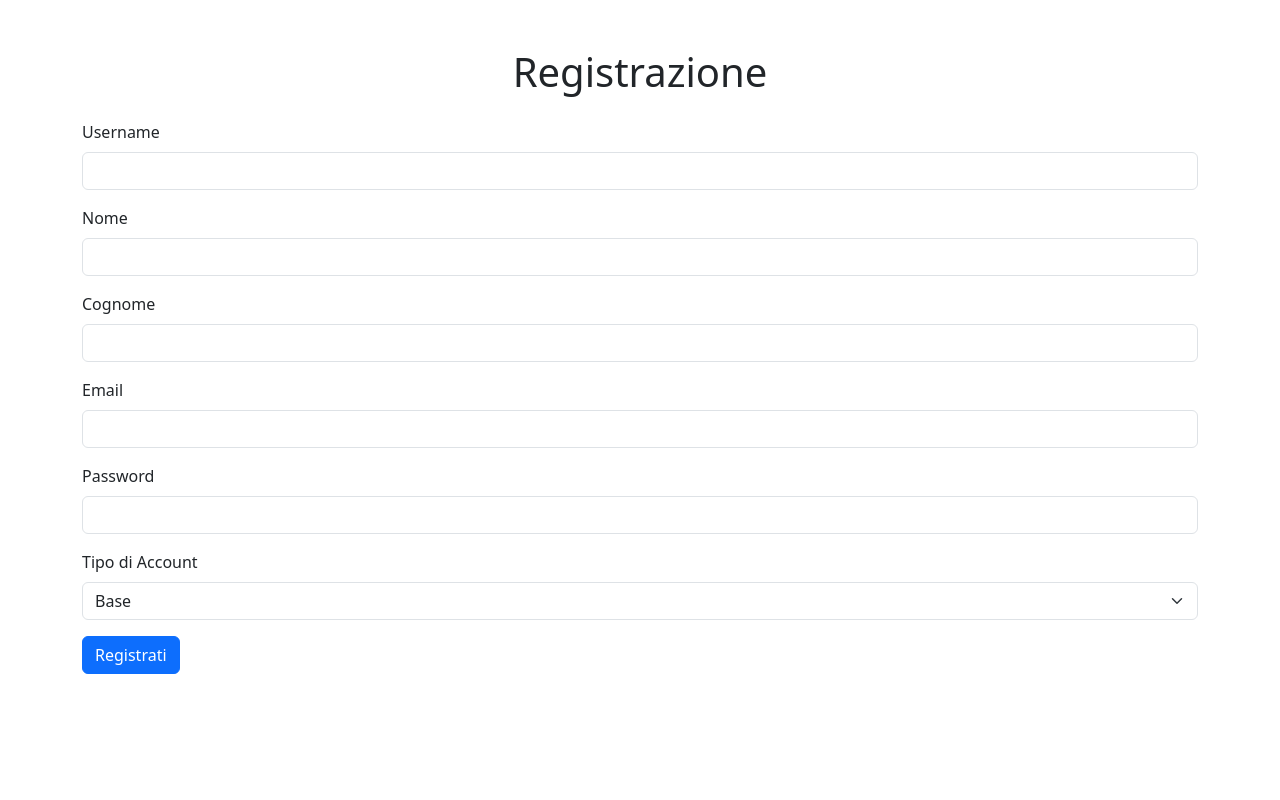
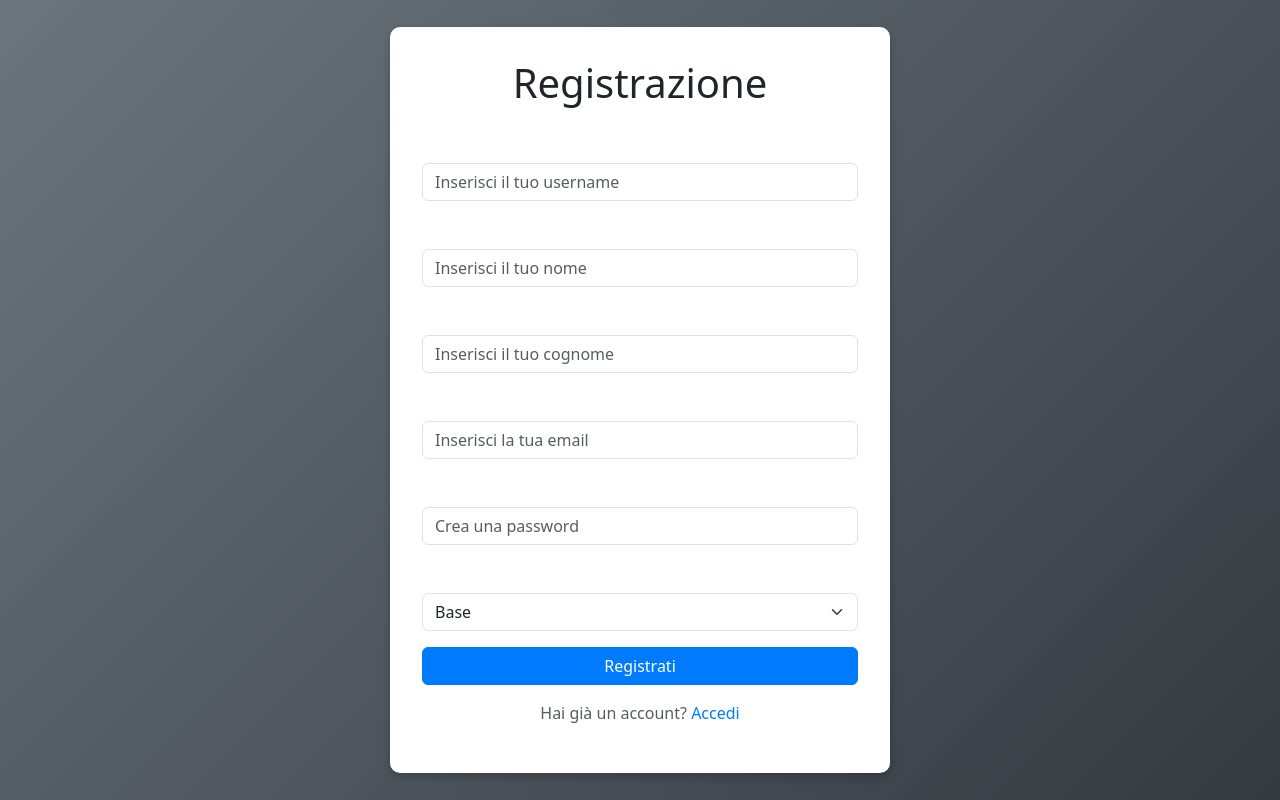
Before and after one commit to ManuelBelotti123/gestionale_viaggi, a PHP site: page /register.php in a window 1280 px wide. Run offline with PHP 8.4, Linux system fonts and the light colour scheme.

Commit message:
Restyling login e register

```diff
--- a/auth/register.php
+++ b/auth/register.php
@@ -36,40 +36,80 @@ if ($_SERVER['REQUEST_METHOD'] === 'POST') {
     <meta name="viewport" content="width=device-width, initial-scale=1.0">
     <title>Registrazione</title>
     <link rel="stylesheet" href="https://cdn.jsdelivr.net/npm/bootstrap@5.3.0-alpha1/dist/css/bootstrap.min.css">
+    <style>
+        body {
+            background: linear-gradient(135deg, #6c757d, #343a40);
+            height: 100vh;
+            display: flex;
+            justify-content: center;
+            align-items: center;
+            color: #fff;
+        }
+        .register-container {
+            background: #fff;
+            padding: 2rem;
+            border-radius: 10px;
+            box-shadow: 0 4px 10px rgba(0, 0, 0, 0.2);
+            width: 100%;
+            max-width: 500px;
+        }
+        .form-control:focus, .form-select:focus {
+            border-color: #007bff;
+            box-shadow: 0 0 5px rgba(0, 123, 255, 0.5);
+        }
+        .btn-primary {
+            background-color: #007bff;
+            border-color: #007bff;
+        }
+        .btn-primary:hover {
+            background-color: #0056b3;
+            border-color: #0056b3;
+        }
+        .text-muted a {
+            text-decoration: none;
+            color: #007bff;
+        }
+        .text-muted a:hover {
+            color: #0056b3;
+        }
+    </style>
 </head>
 <body>
-<div class="container mt-5">
-    <h1 class="text-center">Registrazione</h1>
-    <form method="POST" class="mt-4">
+    <div class="register-container">
+        <h1 class="text-center mb-4 text-dark">Registrazione</h1>
+        <form method="POST">
             <div class="mb-3">
                 <label for="username" class="form-label">Username</label>
-            <input type="text" name="username" id="username" class="form-control" required>
+                <input type="text" name="username" id="username" class="form-control" placeholder="Inserisci il tuo username" required>
             </div>
             <div class="mb-3">
                 <label for="name" class="form-label">Nome</label>
-            <input type="text" name="name" id="name" class="form-control" required>
+                <input type="text" name="name" id="name" class="form-control" placeholder="Inserisci il tuo nome" required>
             </div>
             <div class="mb-3">
                 <label for="surname" class="form-label">Cognome</label>
-            <input type="text" name="surname" id="surname" class="form-control" required>
+                <input type="text" name="surname" id="surname" class="form-control" placeholder="Inserisci il tuo cognome" required>
             </div>
             <div class="mb-3">
                 <label for="email" class="form-label">Email</label>
-            <input type="email" name="email" id="email" class="form-control" required>
+                <input type="email" name="email" id="email" class="form-control" placeholder="Inserisci la tua email" required>
             </div>
             <div class="mb-3">
                 <label for="password" class="form-label">Password</label>
-            <input type="password" name="password" id="password" class="form-control" required>
+                <input type="password" name="password" id="password" class="form-control" placeholder="Crea una password" required>
             </div>
             <div class="mb-3">
                 <label for="user_type" class="form-label">Tipo di Account</label>
                 <select name="user_type" id="user_type" class="form-select">
                     <option value="base">Base</option>
-                <option value="ente">Azienda</option>
+                    <option value="ente">Ente</option>
                 </select>
             </div>
-        <button type="submit" class="btn btn-primary">Registrati</button>
+            <button type="submit" class="btn btn-primary w-100">Registrati</button>
         </form>
+        <p class="text-muted text-center mt-3">
+            Hai già un account? <a href="login.php">Accedi</a>
+        </p>
         <?php if (isset($error)): ?>
             <div class="alert alert-danger mt-3"><?= $error ?></div>
         <?php endif; ?>
```
Also changed, not shown: auth/login.php (+45 -6 lines). Lines whose indentation alone changed are shown as unchanged.
